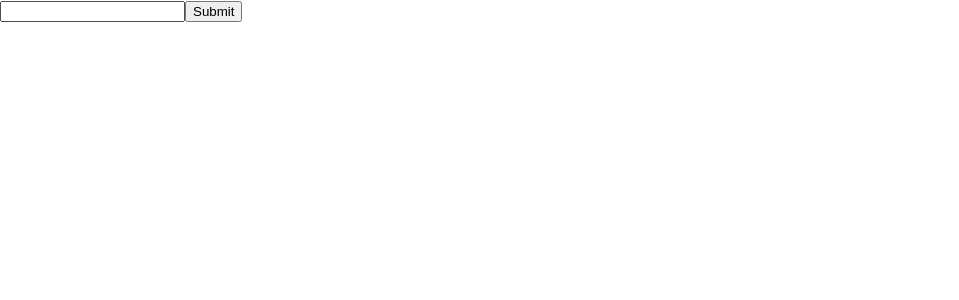
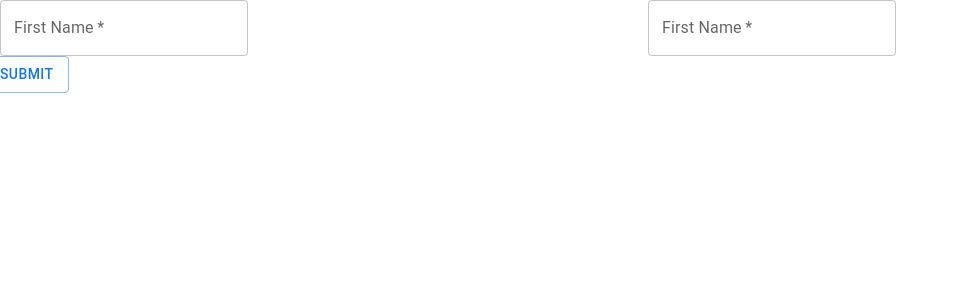
Before and after one commit to mariavisual166/react-form, a React (Create React App) app: page / in a window 1280 px wide. Shown: the top 300 px of the page, without its empty margins (0-959 px from the left). Built offline with nearby package versions, Linux system fonts and the light colour scheme.

Commit message:
create MainPage

```diff
--- a/src/App/App.js
+++ b/src/App/App.js
@@ -1,12 +1,8 @@
 import React from "react";
-import Form from "../FormBase/Form";
+import MainPage from "../MainPage/MainPage";
 
 function App() {
-  return (
-    <React.StrictMode>
-      <Form />
-    </React.StrictMode>
-  );
+  return <MainPage />;
 }
 
 export default App;
--- a/src/FormBase/Form.js
+++ b/src/FormBase/Form.js
@@ -1,20 +1,18 @@
 import React from "react";
 
-function Form() {
-  const onSubmit = (e) => {
-    const { text } = e.target;
-    e.preventDefault();
-    console.log(text.value);
+function Form({ onSubmit, children, reset = true }) {
+  const handleSubmit = (e) => {
+    if (onSubmit) {
+      e.preventDefault();
+      onSubmit(e.target);
+
+      if (reset) {
+        e.target.reset();
+      }
+    }
   };
 
-  return (
-    <form onSubmit={onSubmit}>
-      <label>
-        <input type="text" name="text" />
-      </label>
-      <input type="submit" />
-    </form>
-  );
+  return <form onSubmit={handleSubmit}>{children}</form>;
 }
 
 export default Form;
--- a/src/Input/Input.js
+++ b/src/Input/Input.js
@@ -1,19 +1,16 @@
 import TextField from "@mui/material/TextField";
-import * as React from "react";
+import React from "react";
 
-function Input({ name, label, register, required, errors, type }) {
+function Input({ name, label, required, type }) {
   return (
-    <>
     <TextField
+      name={name}
       id="outlined-basic"
       label={label}
       variant="outlined"
       type={type}
-        {...register(name, { required })}
+      required={required}
     />
-
-      {errors[name] && <span>This field is required</span>}
-    </>
   );
 }
 
--- /dev/null
+++ b/src/MainPage/MainPage.js
@@ -0,0 +1,29 @@
+import React from "react";
+import Form from "../FormBase/Form";
+import Input from "../Input/Input";
+import Button from "@mui/material/Button";
+import Grid from "@mui/material/Grid";
+
+function MainPage() {
+  const onSubmit = (fields) => {
+    console.log(fields.name.value);
+  };
+
+  return (
+    <Form onSubmit={onSubmit}>
+      <Grid container spacing={2}>
+        <Grid item xs={6}>
+          <Input name="name" label="First Name" required />
+        </Grid>
+        <Grid item xs={6}>
+          <Input name="name1" label="First Name" required />
+        </Grid>
+        <Button variant="outlined" type="submit">
+          submit
+        </Button>
+      </Grid>
+    </Form>
+  );
+}
+
+export default MainPage;
```
Also changed, not shown: src/App/App.css (deleted, +0 -38 lines), src/FormHookForm/Form.js (renamed from src/Form/Form.js). Lines whose indentation alone changed are shown as unchanged.
